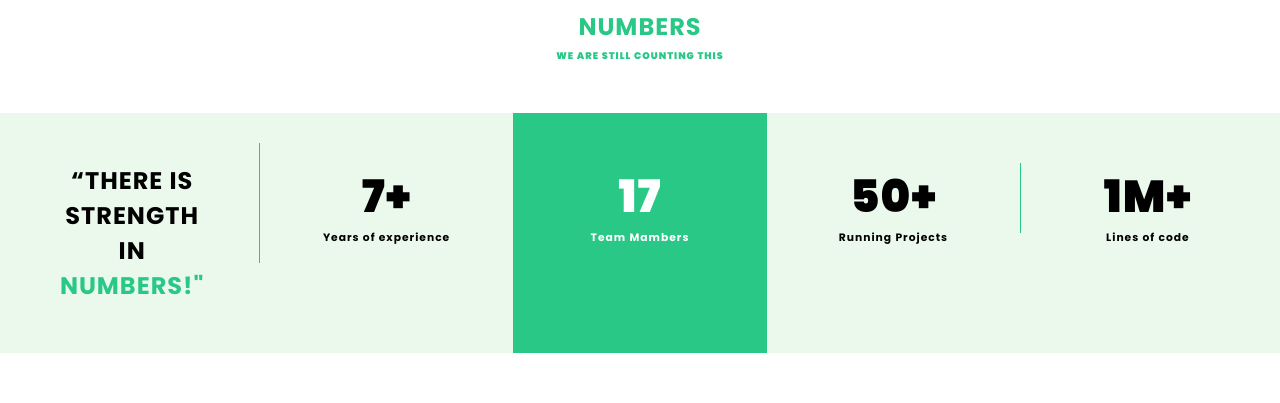
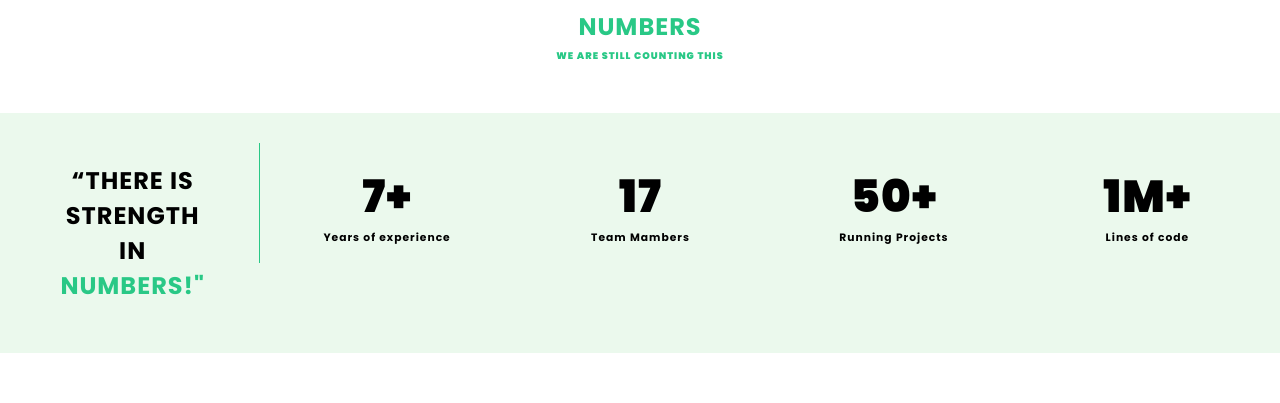
Before and after one commit to smitnayak3312/SPIPL, a React (Vite) app: page / in a window 1280 px wide. Shown: the part 2569-2972 px from the top of the page. Built offline with nearby package versions, Linux system fonts and the light colour scheme.

Commit message:
`Added hover effect to num-box and removed number-line2 div`

```diff
--- a/src/components/Landingpage/Number/Number.css
+++ b/src/components/Landingpage/Number/Number.css
@@ -53,6 +53,10 @@
 {
   color:#29C886 ;
 }
+.num-box:hover  span
+{
+  color:#ffffff ;
+}
 .number-line
 {
   height: 120px;
@@ -67,11 +71,12 @@
   width: 1px;
   margin-top: 50px;
 }
-.green
+.num-box:hover
 {
   background-color: #29C886;
   color: white;
 }
+
 
 .number-main
 {
--- a/src/components/Landingpage/Number/Number.jsx
+++ b/src/components/Landingpage/Number/Number.jsx
@@ -28,8 +28,8 @@ const Number = () => {
           <h2 className="number-main">50+</h2>
           <h6 className="number-small">Running Projects</h6>
         </div>
-        <div className="number-line2"></div>
-        <div className="num-box">
+        {/* <div className="number-line2"></div> */}
+        <div className="num-box ">
           <h2 className="number-main">1M+</h2>
           <h6 className="number-small">Lines of code</h6>
         </div>
```
